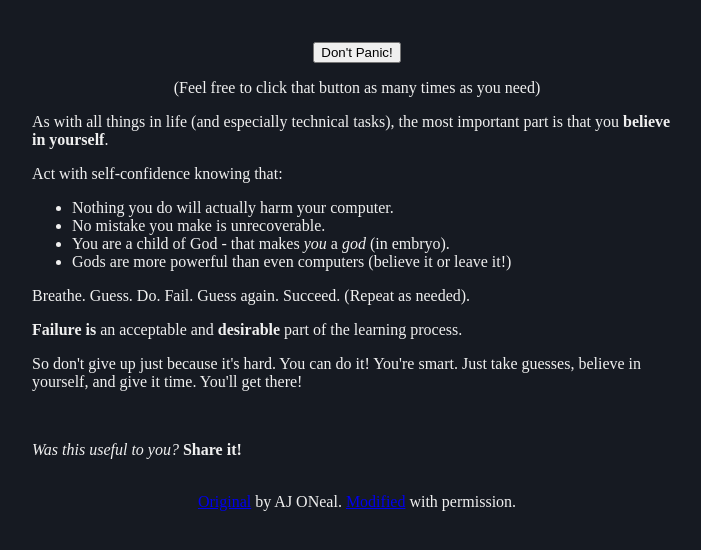
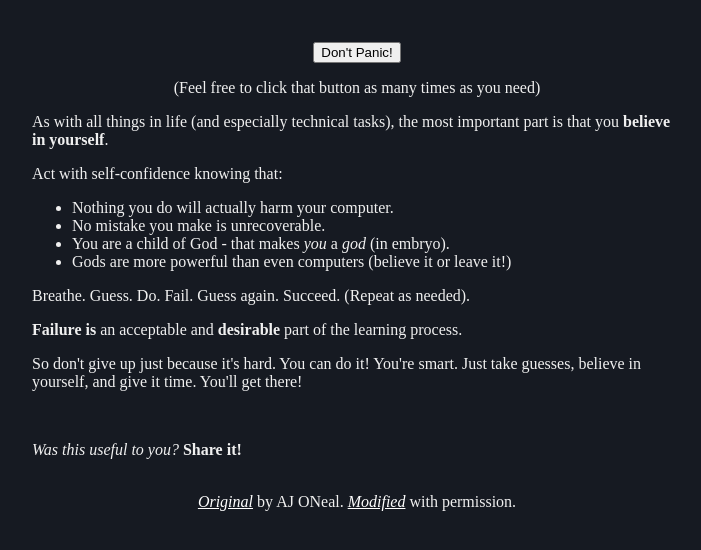
Before and after one commit to dsernst/quotes, a Jekyll site: the page archive/dont-panic.html, which Jekyll copies as it is, in a window 1280 px wide. Shown: the top 550 px of the page, without its empty margins (283-984 px from the left). Built offline with Jekyll 4.4.1, drawn with Linux system fonts in a browser that asks for light colours.

Commit message:
adjust link style

```diff
--- a/archive/dont-panic.html
+++ b/archive/dont-panic.html
@@ -1,6 +1,6 @@
 <!DOCTYPE html>
 <html>
-  <head><style>body {background-color: #161A22; color: #F0F0F0;} .centerText {text-align: center;}</style></head>
+  <head><style>body {background-color: #161A22; color: #F0F0F0;} .centerText {text-align: center;} a {color: #FFF; font-style: italic}</style></head>
   <body>
       <div style="max-width: 650px; margin: 0 auto;">
       <br>
```
